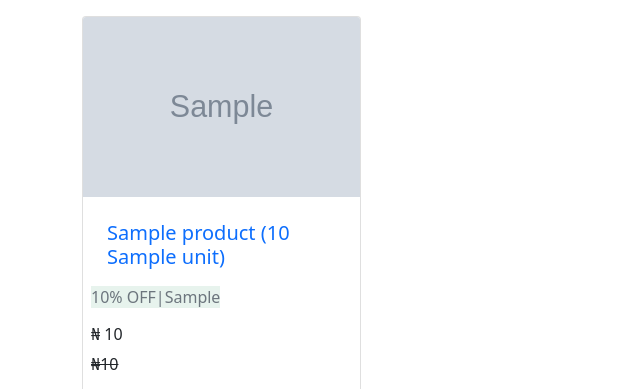
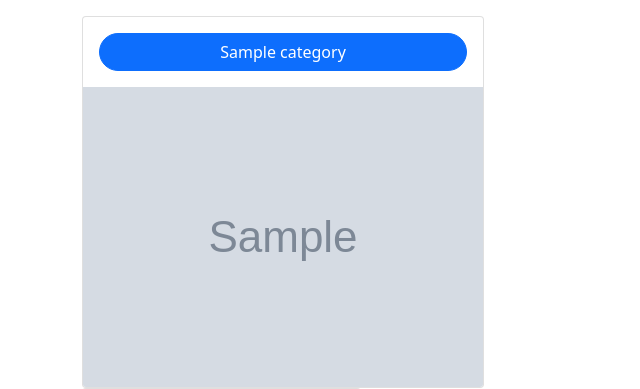
Before and after one commit to Josh596/Super-Savers, a Django app: template store/templates/store/category.html in a window 1280 px wide. Shown: the part 124-513 px from the top of the page, without its empty margins (0-640 px from the left). Run offline with Django 3.2, Linux system fonts and the light colour scheme; the template is opened without the code that fills it: most values are stand-ins (such as "Sample title", 1, 10 or a date in 2020); grey boxes marked "Sample" are stand-in pictures.

Commit message:
Minor Change

```diff
--- a/store/templates/store/category.html
+++ b/store/templates/store/category.html
@@ -12,6 +12,9 @@
         </ol>
     </nav>
 
+
+    {% include 'store/category-section.html' %}
+
     {% include 'store/product_list_template.html' %}
 
 </div>
```
